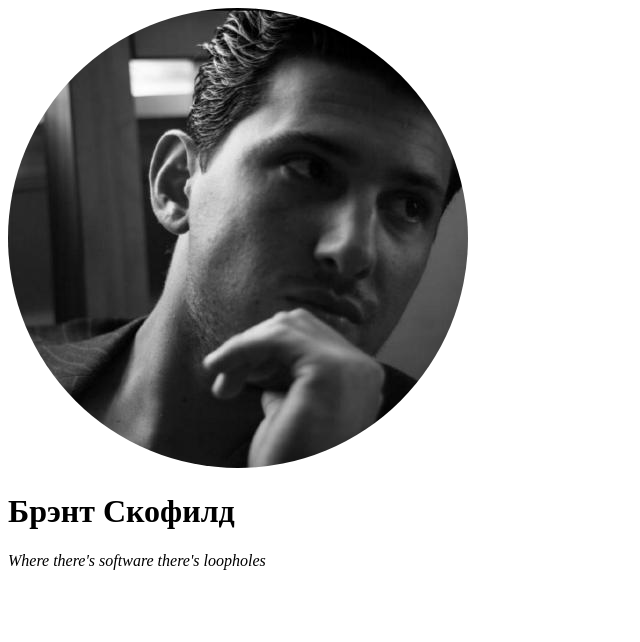
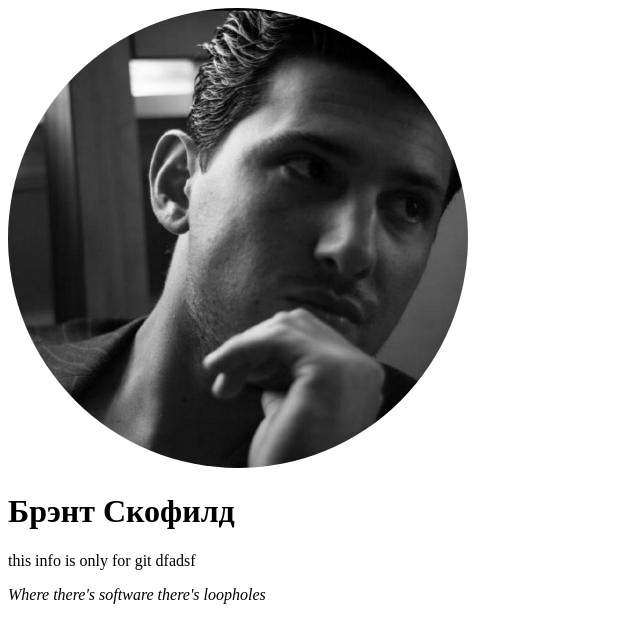
Before and after one commit to Brentskofield/1stsolo, a plain HTML site: page Index.html in a window 1280 px wide. Shown: the whole page, without its empty margins (0-640 px from the left). Drawn offline with Linux system fonts and the light colour scheme.

Commit message:
after reset

```diff
--- a/Index.html
+++ b/Index.html
@@ -10,6 +10,8 @@
   <body>
     <img src="profile.jfif" alt="My profile image" />
     <h1>Брэнт Скофилд</h1>
+    <article> this info is only for git dfadsf </article>
     <p><em>Where there's software there's loopholes</em></p>
+
   </body>
 </html>
```
